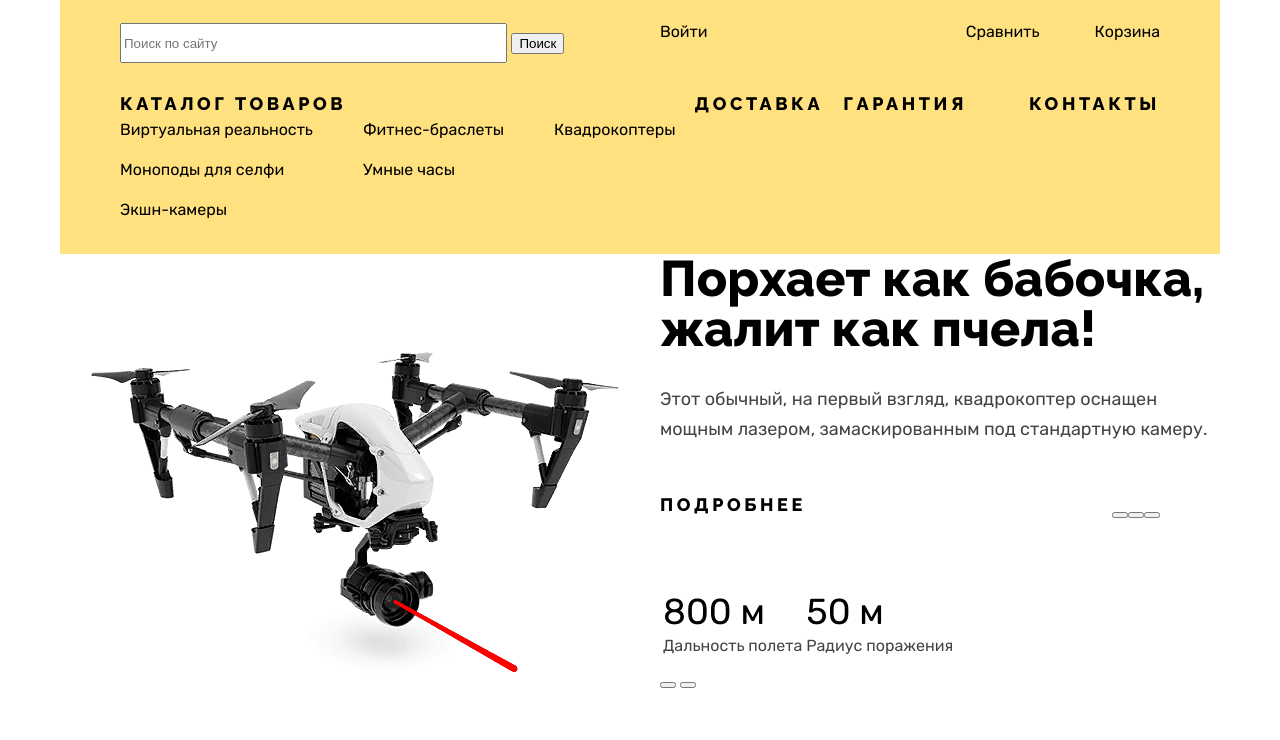
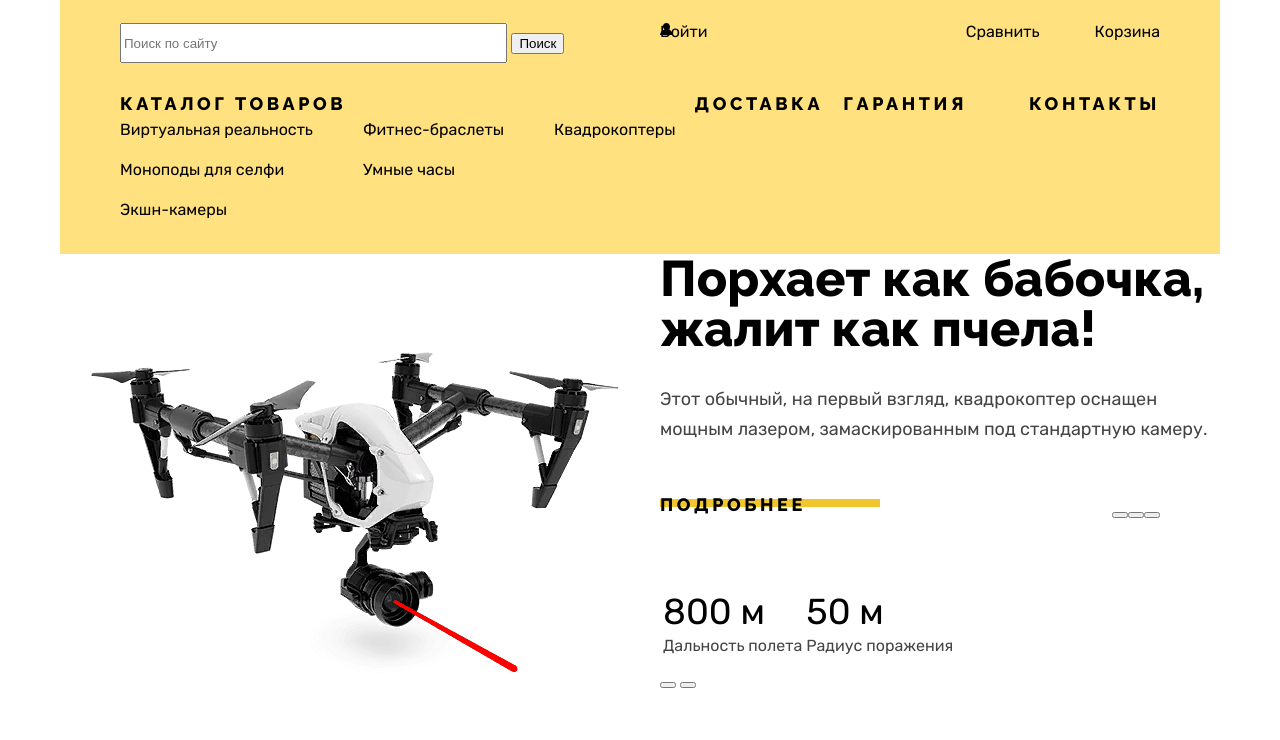
Before and after one commit to zazuzai/1853291-device-32, a plain HTML site: page index.html in a window 1280 px wide. Shown: the part 60-800 px from the top of the page. Drawn offline with Linux system fonts and the light colour scheme.

Commit message:
декор

```diff
--- a/css/styles.css
+++ b/css/styles.css
@@ -104,6 +104,8 @@ legend {
 /*  header  */
 
 .header-container {
+  position: relative;
+
   background-color: #ffe17f;
   box-sizing: border-box;
   padding-left: 60px;
@@ -144,6 +146,27 @@ input[type="search"] {
   background-color: #ffe17f;
 
   text-decoration: none;
+}
+
+.login-link::before {
+  content: "";
+  position: absolute;
+  background-image: url(/img/nav_header/login.svg);
+  width: 13px;
+  height: 12px;
+  color: #000000;
+  margin-right: 16px;
+}
+
+.login-link:focus {
+  position: absolute;
+
+  width: 117px;
+  height: 40px;
+
+  border: 2px solid #AF4FFF;
+  box-sizing: border-box;
+  border-radius: 20px;
 }
 
 .compare-link {
@@ -226,6 +249,8 @@ grid-column: 3;
 }
 
 .slider-content {
+  position: relative;
+
   width: 560px;
   margin-left: 40px;
 }
@@ -259,6 +284,16 @@ grid-column: 3;
   letter-spacing: 0.2em;
   color: #000000;
   text-decoration: none;
+}
+
+.command-btn::before {
+  content: "";
+  position: absolute;
+  width: 220px;
+  height: 8px;
+  z-index: -1;
+  margin-top: 5px;
+  background-color: #f0c52e;
 }
 
 .slider-table {
--- a/index.html
+++ b/index.html
@@ -28,7 +28,7 @@
 
           <ul class="navigation-list-navigation-user">
             <li class="navigation-item">
-              <a class="navigation-link" href="#">Вoйти</a>
+              <a class="navigation-link login-link" href="#">Вoйти</a>
             </li>
             <li class="navigation-item compare-link">
               <a class="navigation-link" href="#">Сравнить</a>
```
